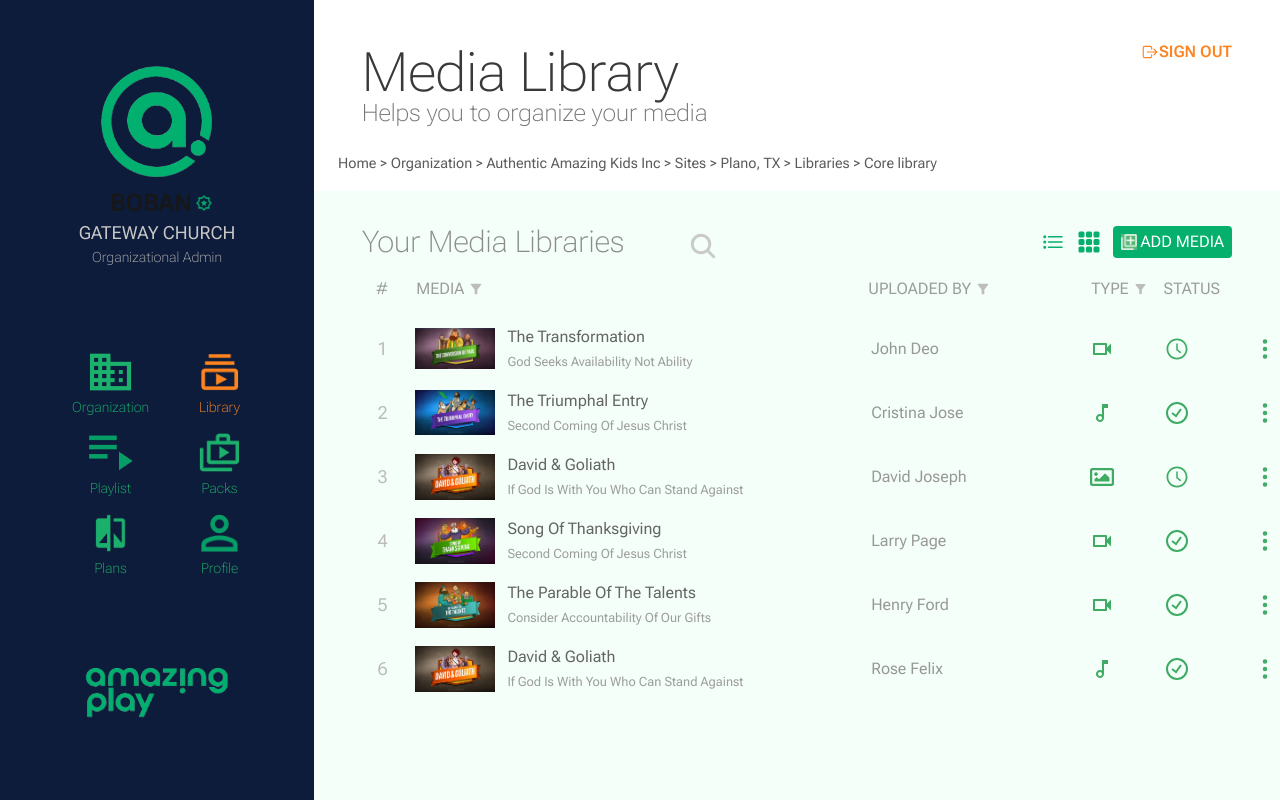
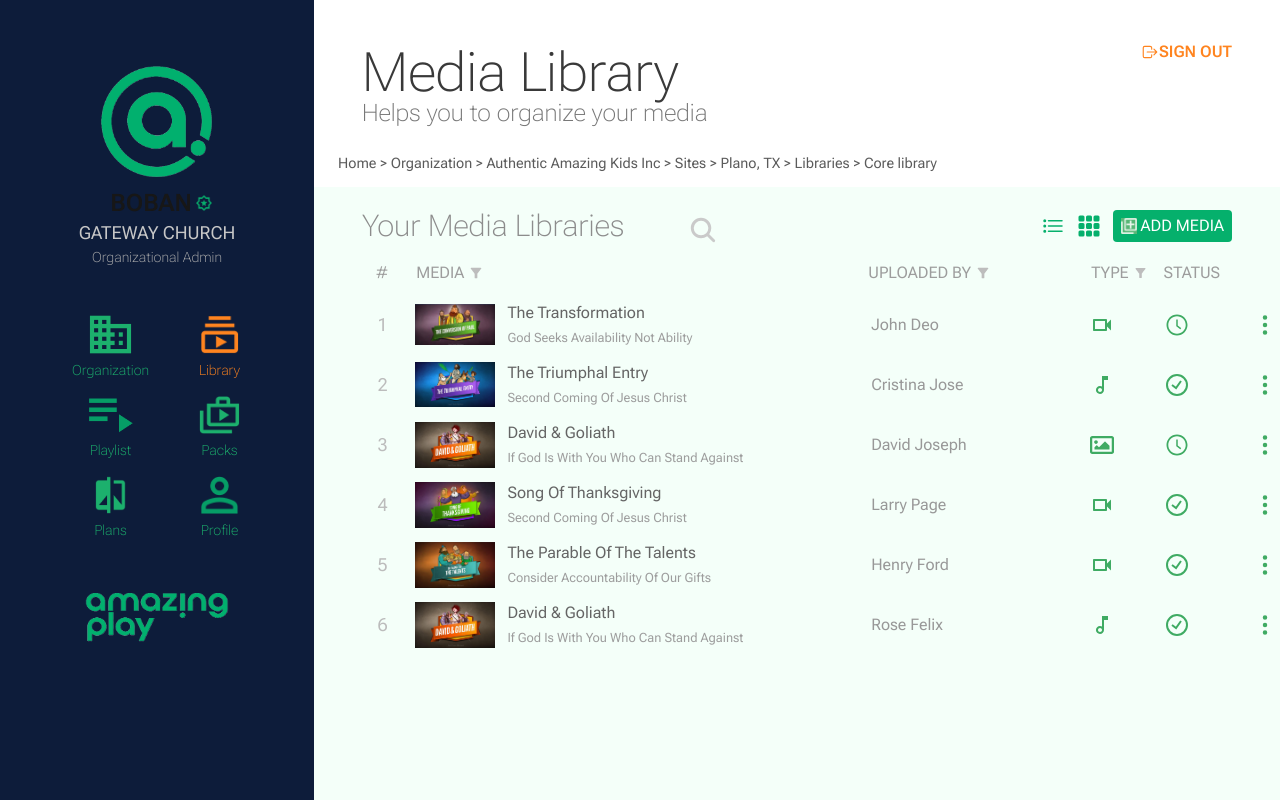
Before and after one commit to NithinRajuOfficial/Boban-Gateway-Church-Media-Library-UI, a Next.js app: page / in a window 1280 px wide. Built offline with nearby package versions, Linux system fonts and the light colour scheme.

Commit message:
changes made realted to Sidebar responsiveness

```diff
--- a/src/components/MainContainer/Header/Header.tsx
+++ b/src/components/MainContainer/Header/Header.tsx
@@ -22,7 +22,7 @@ const Header = () => {
 
         {/* Footer Path */}
       </section>
-      <small className="sm:-ml-6 text-[9px] sm:text-[.9rem] text-[#5B5B5B] mt-4 sm:mt-8 mb-1 sm:mb-4 block">
+      <small className="sm:-ml-6 text-[9px] sm:text-[.9rem] text-[#5B5B5B] mt-4 sm:mt-8 mb-1 sm:mb-3 block">
         Home{" > "}Organization{" > "}Authentic Amazing Kids Inc{" > "}Sites
         {" > "}Plano, TX{" > "}Libraries{" > "}Core library
       </small>
--- a/src/components/MainContainer/LibraryContainer/LibraryContainer.tsx
+++ b/src/components/MainContainer/LibraryContainer/LibraryContainer.tsx
@@ -3,7 +3,7 @@ import Playlist from "./Playlist/Playlist";
 
 const LibraryContainer = () => {
   return (
-    <article className="px-4 sm:px-12 py-2 sm:py-8 flex flex-col bg-[#F4FFF9]">
+    <article className="px-4 sm:px-12 py-2 sm:py-5 flex flex-col bg-[#F4FFF9]">
       <MainContainerHeader />
       <Playlist/>
     </article>
--- a/src/components/MainContainer/LibraryContainer/Playlist/PlaylistTableDesktopUI.tsx
+++ b/src/components/MainContainer/LibraryContainer/Playlist/PlaylistTableDesktopUI.tsx
@@ -9,7 +9,7 @@ const PlaylistTableDesktopUI = () => {
       {playlistDetails.map((playlist, index) => (
         <div
           key={index}
-          className="sm:grid grid-cols-21 items-center py-2 hidden"
+          className="sm:grid grid-cols-21 items-center pb-3 hidden"
         >
           {/* # */}
           <span className="col-span-1 text-center text-lg text-[#BCBCBC]">
--- a/src/components/Sidebar/Navigation.tsx
+++ b/src/components/Sidebar/Navigation.tsx
@@ -4,7 +4,7 @@ import { navigationItemsLeft, navigationItemsRight } from "@/constants/Index";
 
 const Navigation = () => {
   return (
-    <section className="h-full w-full md:w-[40%] flex items-center justify-center gap-12">
+    <section className="w-full md:w-[40%] flex items-center justify-center gap-12">
       {/* Left Column */}
       <div className="flex flex-col gap-4">
         {navigationItemsLeft.map((item, index) => (
--- a/src/components/Sidebar/SideBar.tsx
+++ b/src/components/Sidebar/SideBar.tsx
@@ -22,7 +22,7 @@ const SideBar = () => {
           isMenuOpen ? "translate-x-0" : "-translate-x-full"
         } transition-all duration-300 sm:relative sm:translate-x-0  sm:shadow-none`}
       >
-        <section className="relative h-full w-full px-4 py-14 sm:py-0 sm:pb-18 sm:pt-16 flex flex-col items-center justify-around sm:gap-12">
+        <section className="relative h-full w-full px-4 py-14 sm:py-0 sm:pb-18 sm:pt-16 flex flex-col items-center justify-around sm:justify-start sm:gap-12">
           <div className="flex flex-col items-center">
             {/* Logo Section */}
             <Logo />
```
